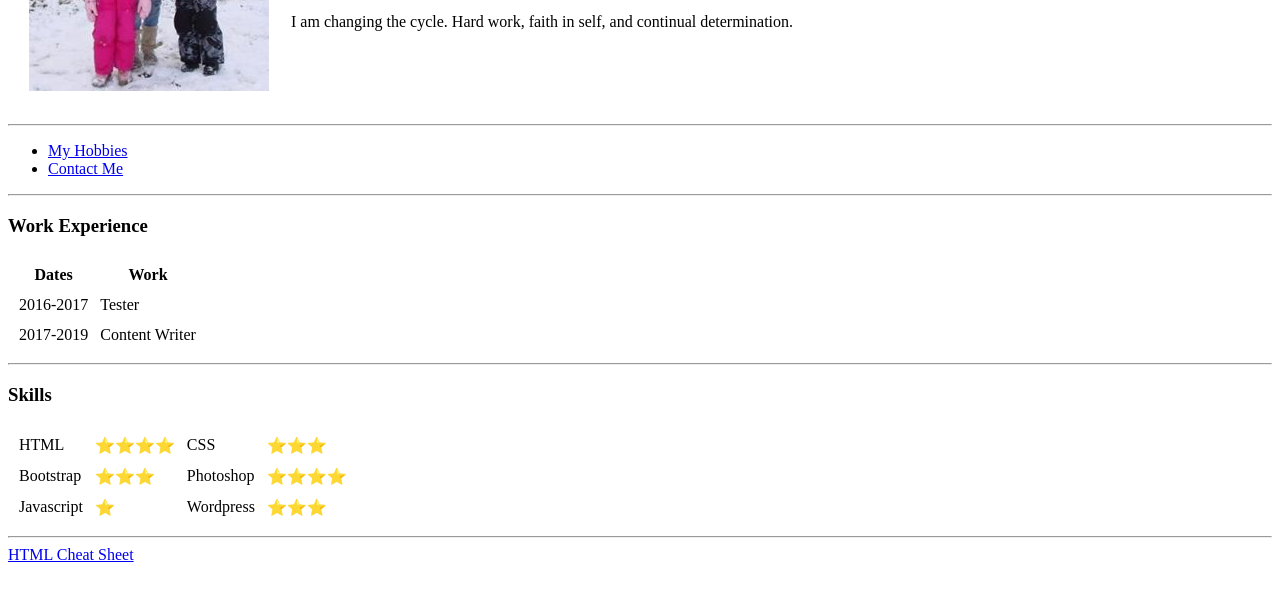
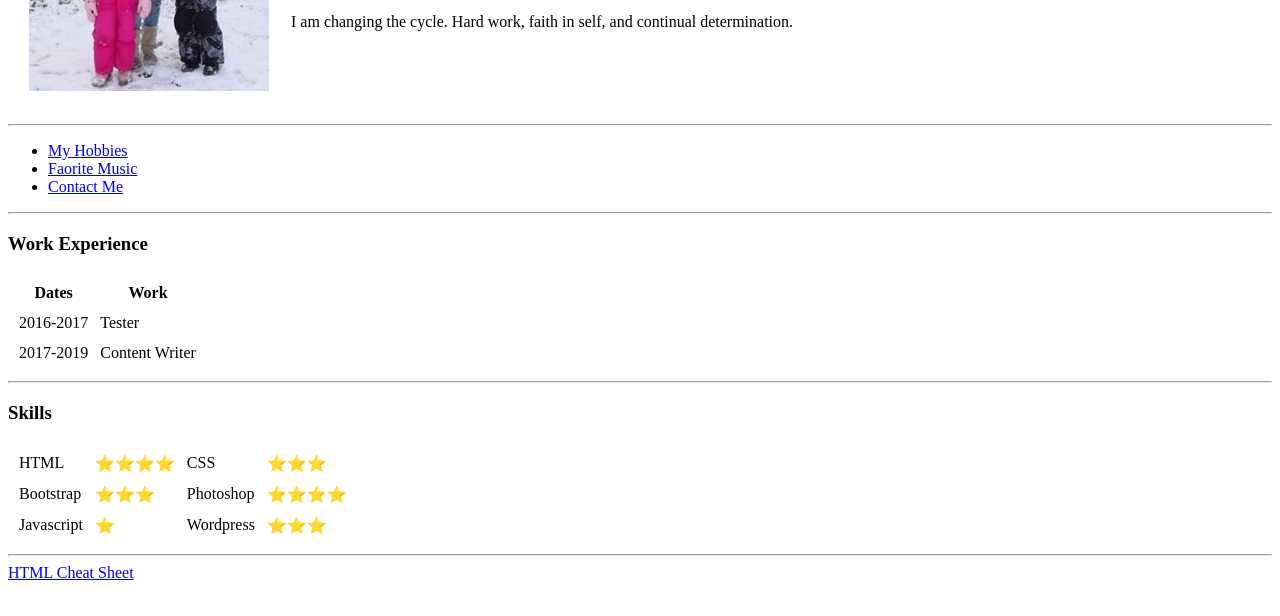
Before and after one commit to lbridgelittle101/cv, a plain HTML site: page index.html in a window 1280 px wide. Shown: the part 178-794 px from the top of the page. Drawn offline with Linux system fonts and the light colour scheme.

Commit message:
Update index.html

```diff
--- a/index.html
+++ b/index.html
@@ -24,6 +24,7 @@
   <hr />
   <ul>
     <li><a href="hobbies.html">My Hobbies</a></li>
+    <li><a href="favoritemusic.html">Faorite Music</a></li>
     <li><a href="contact-me.html">Contact Me</a></li>
   </ul>
 
```
